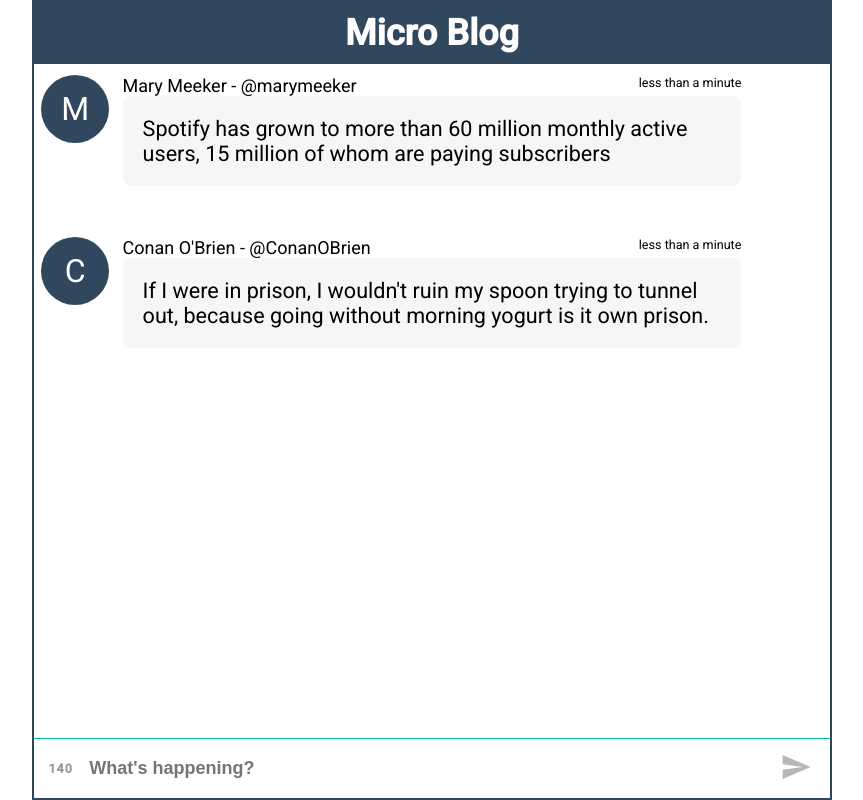
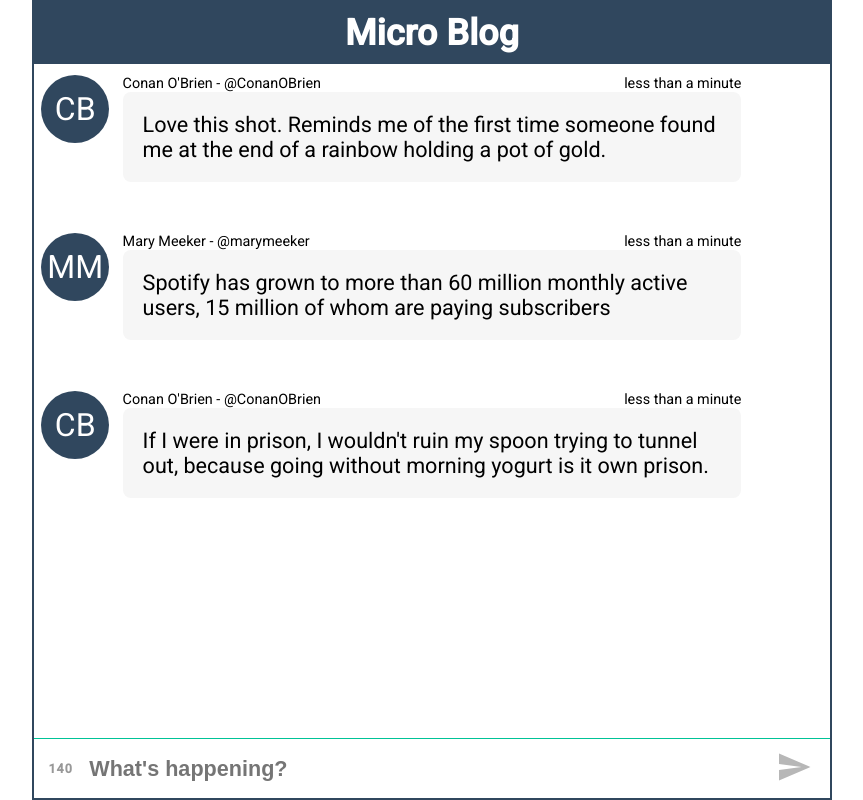
Before and after one commit to khuynh0101/micro-blog, a React (Create React App) app: page / in a window 1280 px wide. Shown: the whole page, without its empty margins (208-1071 px from the left). Built offline with nearby package versions, Linux system fonts and the light colour scheme.

Commit message:
update my post designs

```diff
--- a/src/App.js
+++ b/src/App.js
@@ -25,6 +25,7 @@ const App = () => {
       handle: '@khuonghuynh',
       date: Date.now(),
       text: postText,
+      isMyPost: true,
     };
     const posts = [...blogPosts, newPost];
     setBlogPosts(posts);
--- a/src/components/Blogs/Blog/Blog.css
+++ b/src/components/Blogs/Blog/Blog.css
@@ -3,22 +3,16 @@
   grid-template-columns: 10% 1fr 10%;
   grid-template-rows: auto;
   padding: 0.63rem 0 3.75px 0;
-  grid-gap:.5rem;
+  grid-gap: 0.5rem;
   margin-bottom: 2rem;
 }
 .blog-item-header-flex {
   display: flex;
   justify-content: space-between;
 }
-.blog-item-header-name {
-  grid-column-start: 2;
-  grid-column-end: 3;
-  font-size:1rem;
-}
+.blog-item-header-name,
 .blog-item-header-timestamp {
-  justify-self: end;
-  grid-column-start: 3;
-  grid-column-end: 4;
+  font-size: 0.8rem;
 }
 .blog-item-content {
   margin: 0;
@@ -27,7 +21,11 @@
   background: #f6f6f6;
   border-radius: 8px;
   padding: 20px;
-  font-size:1.2rem;
+  font-size: 1.2rem;
+}
+.mycontent {
+  background: #00c397;
+  color: white;
 }
 .blog-item-avatar {
   width: 32px;
@@ -40,7 +38,9 @@
   background: #30475e;
   margin-left: 0.4rem;
 }
-
+.right {
+  margin: 0;
+}
 @media (min-width: 768px) {
   html {
     font-size: 16px;
--- a/src/components/Blogs/Blog/Blog.js
+++ b/src/components/Blogs/Blog/Blog.js
@@ -5,16 +5,39 @@ import formatDate from '../../../utils/formatDate.js';
 const Blog = ({ post }) => {
   return (
     <article className='blog-item'>
+      {!post.isMyPost && (
+        <>
           <div className='blog-item-avatar'>{post.avatar}</div>
           <div>
             <div className='blog-item-header-flex'>
               <h2 className='blog-item-header-name'>
                 {post.name} - {post.handle}
               </h2>
-          <h2 className='blog-item-header-timestamp'>{formatDate(post.date)}</h2>
+              <h2 className='blog-item-header-timestamp'>
+                {formatDate(post.date)}
+              </h2>
             </div>
             <p className='blog-item-content'>{post.text}</p>
           </div>
+        </>
+      )}
+
+      {post.isMyPost && (
+        <>
+          <div></div>
+          <div>
+            <div className='blog-item-header-flex'>
+              <h2 className='blog-item-header-timestamp'>
+              {formatDate(post.date)}
+              </h2>
+              <h2>
+              </h2>
+            </div>
+            <p className='blog-item-content mycontent'>{post.text}</p>
+          </div>
+          <div className='blog-item-avatar right'>{post.avatar}</div>
+        </>
+      )}
     </article>
   );
 };
--- a/src/components/InputText/InputText.css
+++ b/src/components/InputText/InputText.css
@@ -11,7 +11,7 @@
   width: 100%;
   outline: 0;
   border: 0;
-  font-size: 1rem;
+  font-size: 1.2rem;
   font-weight: 600;
 }
 .blog-input-counter {
@@ -40,3 +40,8 @@
   cursor: default;
   position: unset;
 }
+
+.blog-input-button-svg{
+  height:2rem;
+  width:2rem;
+}
--- a/src/components/InputText/InputText.js
+++ b/src/components/InputText/InputText.js
@@ -1,5 +1,6 @@
 import React from 'react';
 import './InputText.css';
+import isEnterKey from '../../utils/checkEnterKey.js';
 
 const InputText = ({ value, onInputTextChanged, onSendButtonClicked }) => {
   const placeHolderText = "What's happening?";
@@ -11,13 +12,14 @@ const InputText = ({ value, onInputTextChanged, onSendButtonClicked }) => {
       <span className='blog-input-counter'>{textCounter}</span>
       <input
         onChange={onInputTextChanged}
+        onKeyDown={(event)=>isEnterKey(event, onSendButtonClicked)}
         className='blog-input'
         placeholder={placeHolderText}
         type='text'
         value={value}
       />
       <button className='blog-input-button' disabled={isSendButtonDisabled} onClick={onSendButtonClicked}>
-        <svg
+        <svg className="blog-input-button-svg"
           xmlns='http://www.w3.org/2000/svg'
           height='32'
           viewBox='0 0 24 24'
--- a/src/data/blog-posts.json
+++ b/src/data/blog-posts.json
@@ -1,14 +1,21 @@
 [
   {
-    "avatar": "M",
+    "avatar": "CB",
+    "name": "Conan O'Brien",
+    "handle": "@ConanOBrien",
+    "date": "1592425733867",
+    "text": "Love this shot. Reminds me of the first time someone found me at the end of a rainbow holding a pot of gold."
+  },
+  {
+    "avatar": "MM",
     "name": "Mary Meeker",
     "handle": "@marymeeker",
-    "date": "1592440133867",
+    "date": "1592435733867",
     "text": "Spotify has grown to more than 60 million monthly active users, 15 million of whom are paying subscribers"
   }
   ,
   {
-    "avatar": "C",
+    "avatar": "CB",
     "name": "Conan O'Brien",
     "handle": "@ConanOBrien",
     "date": "1592439936904",
--- /dev/null
+++ b/src/utils/checkEnterKey.js
@@ -0,0 +1,6 @@
+const checkEnterKey = (event, executeEnterKeyFunction) => {
+  if (event.keyCode === 13) {
+    executeEnterKeyFunction();
+  }
+};
+export default checkEnterKey;
--- a/src/utils/formatDate.js
+++ b/src/utils/formatDate.js
@@ -1,30 +1,32 @@
-const formatDate = (dateinMilliseconds) => {
+const formatDate = (dateInMilliseconds) => {
   const dateNowInSeconds = Date.now();
-  const diffInSeconds = dateNowInSeconds - dateinMilliseconds;
-  console.log(
-    'now: ',
-    dateNowInSeconds,
-    'post time: ',
-    +dateinMilliseconds,
-    'diff: ',
-    diffInSeconds
-  );
-   if (diffInSeconds < 60000) return 'less than a minute';
+  const diffInSeconds = dateNowInSeconds - dateInMilliseconds;
 
-   for (let i = 1; i <= 2; i++) {
-     if (diffInSeconds <= 3600000 * i) return 'less than ' + i + ' hour ago';
-   }
-   if (diffInSeconds >= 86400000 && diffInSeconds < 172800000) return '1 day ago';
+  if (diffInSeconds < 60000) return 'less than a minute';
 
-  const date = new Date(1592439936904);
-  console.log(date);
+  for (let i = 1; i <= 2; i++) {
+
+    if (diffInSeconds <= 3600000 * i) return 'less than ' + i + ' hour ago';
+  }
+  if (diffInSeconds >= 86400000 && diffInSeconds < 172800000)
+    return '1 day ago';
+
+  const date = new Date(parseInt(dateInMilliseconds));
   var hours = date.getHours();
   var minutes = date.getMinutes();
   var ampm = hours >= 12 ? 'pm' : 'am';
   hours = hours % 12;
   hours = hours ? hours : 12; // the hour '0' should be '12'
-  minutes = minutes < 10 ? '0'+minutes : minutes;
+  minutes = minutes < 10 ? '0' + minutes : minutes;
   var strTime = hours + ':' + minutes + ' ' + ampm;
-  return date.toLocaleString('default', { month: 'long' }) + " " + date.getDate() + ", " + date.getFullYear() + "  " + strTime;
+  return (
+    date.toLocaleString('default', { month: 'long' }) +
+    ' ' +
+    date.getDate() +
+    ', ' +
+    date.getFullYear() +
+    '  ' +
+    strTime
+  );
 };
 export default formatDate;
```
Also changed, not shown: src/utils/helpers.js (deleted, +0 -17 lines). Lines whose indentation alone changed are shown as unchanged.
